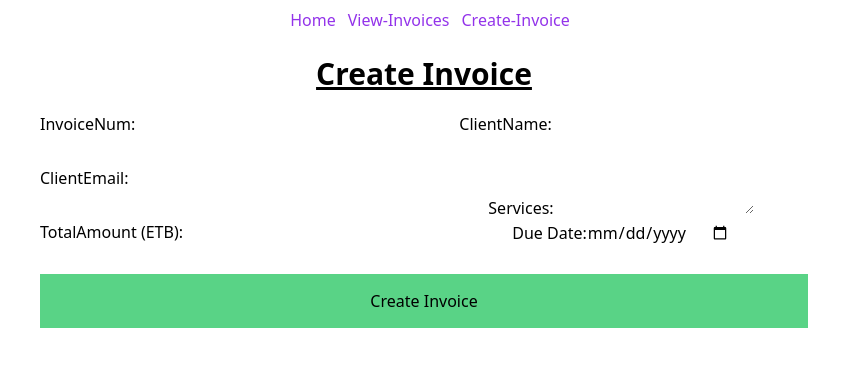
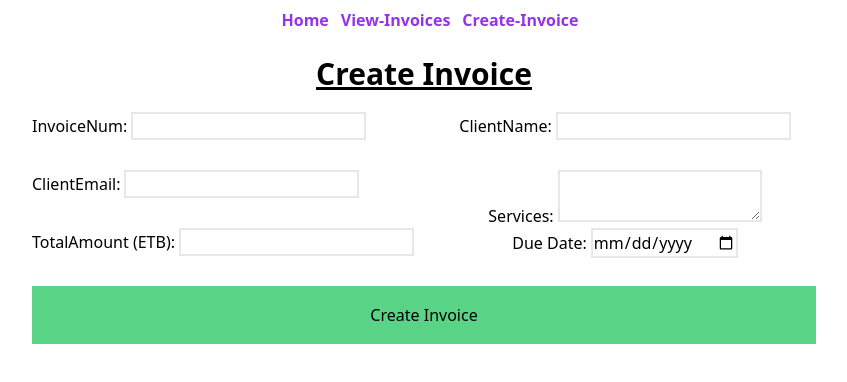
Before and after one commit to debreroha/Invoice-managers, a Next.js app: page /invoices/create-invoice in a window 1280 px wide. Shown: the top 382 px of the page, without its empty margins (216-1063 px from the left). Built offline with nearby package versions, Linux system fonts and the light colour scheme.

Commit message:
styling the invoces and the create invoice manager

```diff
--- a/app/invoices/create-invoice/page.tsx
+++ b/app/invoices/create-invoice/page.tsx
@@ -45,29 +45,29 @@ export default function CreateInvoice() {
       <form onSubmit={handleSubmit} className='grid grid-cols-2 grid-rows-4 gap-x-5 justify-items-stretch ... '>
         <label>
           InvoiceNum:
-          <input className='placeholder-black-500 ...' type="text" value={invoiceNumber} onChange={(e) => setInvoiceNumber(e.target.value)} />
+          <input className='ml-1 border-2 border-black-900 ...' type="text" value={invoiceNumber} onChange={(e) => setInvoiceNumber(e.target.value)} />
         </label>
         <label className='justify-self-center '>
           ClientName:
-          <input type="text" value={clientName} onChange={(e) => setClientName(e.target.value)} />
+          <input className='ml-1 border-2 border-black-900 ...' type="text" value={clientName} onChange={(e) => setClientName(e.target.value)} />
         </label>
         <label>
           ClientEmail:
-          <input type="email" value={clientEmail} onChange={(e) => setClientEmail(e.target.value)} />
+          <input className='ml-1 border-2 border-black-900 ...' type="email" value={clientEmail} onChange={(e) => setClientEmail(e.target.value)} />
         </label>
         <label className='justify-self-center '>
           Services:
-          <textarea value={items} onChange={(e) => setItems(e.target.value)} />
+          <textarea className='ml-1 border-2 border-black-900 ...' value={items} onChange={(e) => setItems(e.target.value)} />
         </label>
         <label>
           TotalAmount (ETB):
-          <input type="number" value={totalAmount || ''} onChange={(e) => setTotalAmount(Number(e.target.value))} />
+          <input className='ml-1 border-2 border-black-900 ...' type="number" value={totalAmount || ''} onChange={(e) => setTotalAmount(Number(e.target.value))} />
         </label>
         <label className='justify-self-center'>
           Due Date:
-          <input type="date" value={dueDate} onChange={(e) => setDueDate(e.target.value)} />
+          <input className='ml-1 border-2 border-black-900 ...' type="date" value={dueDate} onChange={(e) => setDueDate(e.target.value)} />
         </label>
-        <button type="submit" className='bg-green-500 bg-opacity-75 col-span-2 ... text-black hover:text-red-700 ...'>Create Invoice</button>
+        <button type="submit" className='bg-green-500 bg-opacity-75 col-span-2 text-black hover:text-red-700 ...'>Create Invoice</button>
       </form>
       </div>
     </>
--- a/app/invoices/page.tsx
+++ b/app/invoices/page.tsx
@@ -46,30 +46,30 @@ export default function InvoicesList() {
     <>
       <h1 className='flex justify-center ... mb-4 text-3xl font-bold underline'>Invoices List</h1>
       <div className='flex justify-center ...'>
-        <table>
+        <table className='border-collapse border border-green-800 ...'>
           <thead>
             <tr>
-              <th>InvoiceNum</th>
-              <th>Client Name</th>
-              <th>Client Email</th>
-              <th>Services</th>
-              <th>Total Amount (ETB)</th>
-              <th>Due Date</th>
-              <th>Actions</th>
+              <th className='border border-green-600 ...'>InvoiceNum</th>
+              <th className='border border-green-600 ...'>Client Name</th>
+              <th className='border border-green-600 ...'>Client Email</th>
+              <th className='border border-green-600 ...'>Services</th>
+              <th className='border border-green-600 ...'>Total Amount (ETB)</th>
+              <th className='border border-green-600 ...'>Due Date</th>
+              <th className='border border-green-600 ...'>Actions</th>
             </tr>
           </thead>
           <tbody>
             {invoices.map((invoice) => (
               <tr key={invoice.id}>
-                <td>{invoice.invoiceNumber}</td>
-                <td>{invoice.clientName}</td>
-                <td>{invoice.clientEmail}</td>
-                <td>{invoice.items}</td>
-                <td>{invoice.totalAmount.toFixed(2)} ETB</td>
-                <td>{invoice.dueDate}</td>
-                <td>
-                  <Link className='ml-5 pr-4' href={`/invoices/${invoice.id}/edit`}>Edit</Link>
-                  <Link href={`/invoices/${invoice.id}/delete`}>delete</Link>
+                <td className='border border-green-600 ...'>{invoice.invoiceNumber}</td>
+                <td className='border border-green-600 ...'>{invoice.clientName}</td>
+                <td className='border border-green-600 ...'>{invoice.clientEmail}</td>
+                <td className='border border-green-600 ...'>{invoice.items}</td>
+                <td className='border border-green-600 ...'>{invoice.totalAmount.toFixed(2)}</td>
+                <td className='border border-green-600 ...'>{invoice.dueDate}</td>
+                <td className='border border-green-600 ...'>
+                  <Link className='ml-5 pr-4 text-blue-900 hover:underline' href={`/invoices/${invoice.id}/edit`}>Edit</Link>
+                  <Link className='text-red-900 hover:underline' href={`/invoices/${invoice.id}/delete`}>delete</Link>
                   {/* <button onClick={() => handleDelete(invoice.id)}>Delete</button> */}
                 </td>
               </tr>
--- a/app/layout.tsx
+++ b/app/layout.tsx
@@ -16,10 +16,10 @@ export default function RootLayout({
       <div className='grid grid-cols-1 gap-4'>
         <header className='flex justify-center ...'>
 
-          <nav className='p-2 text-purple-600 ... no-underline hover:underline ...'>
-            <Link className='pl-3'   href="/">Home</Link>
-            <Link className='pl-3' href="/invoices">View-Invoices</Link>
-            <Link className='pl-3' href="/invoices/create-invoice">Create-Invoice</Link>
+          <nav className='p-2 text-purple-600 text-1xl font-bold no-underline ...'>
+            <Link className='pl-3 hover:underline' href="/">Home</Link>
+            <Link className='pl-3 hover:underline' href="/invoices">View-Invoices</Link>
+            <Link className='pl-3 hover:underline' href="/invoices/create-invoice">Create-Invoice</Link>
           </nav>
         </header>
         <main>{children}</main>
--- a/app/page.tsx
+++ b/app/page.tsx
@@ -1,7 +1,7 @@
 export default function HomePage() {
   return (
     <div className="flex justify-center ...">
-      <h1>Welcome to Invoice Manager</h1>
+      <h1 className="mr-5">Welcome to Invoice Manager</h1>
       <p>This is a simple invoice management application.</p>
     </div>
   );
```
